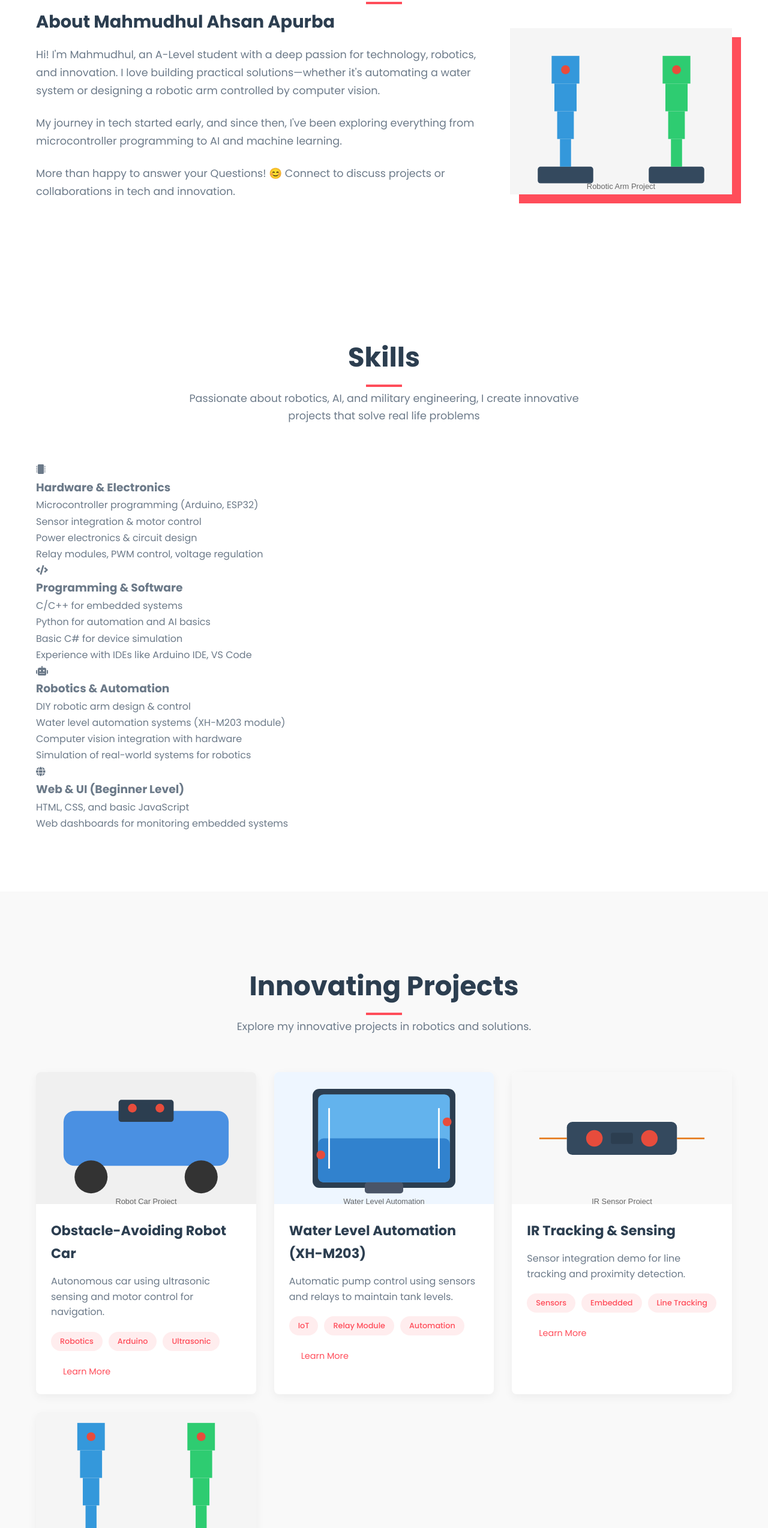
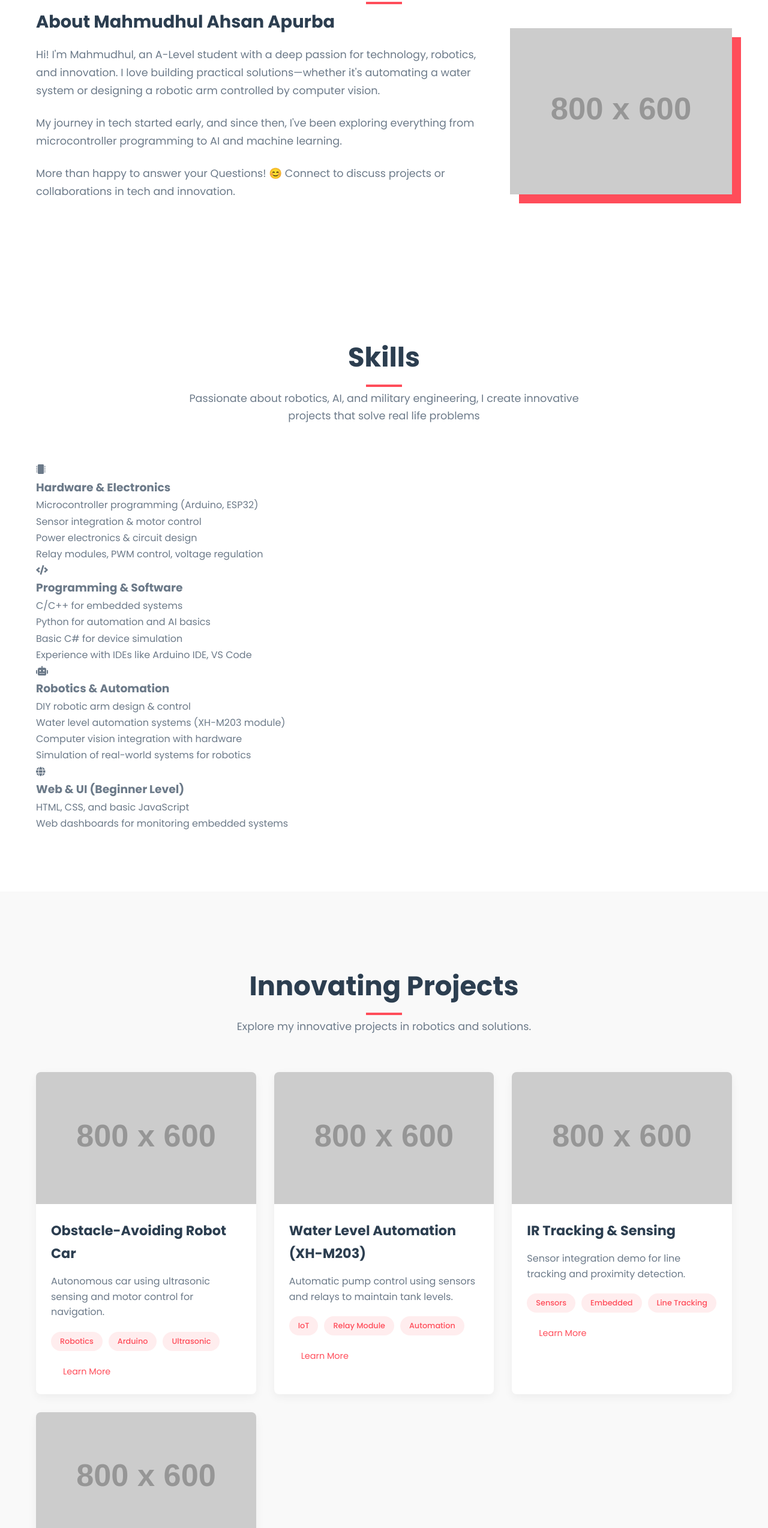
Before and after one commit to appurbo1/appurboplotfolio, a plain HTML site: page index.html in a window 1280 px wide. Shown: the part 979-3526 px from the top of the page at 60% size. Drawn offline with Linux system fonts and the light colour scheme; placeholder pictures from the web are drawn by us.

Commit message:
Images: switch to real JPGs and correct meta

```diff
--- a/index.html
+++ b/index.html
@@ -3,29 +3,29 @@
 <head>
     <meta charset="UTF-8">
     <meta name="viewport" content="width=device-width, initial-scale=1.0">
-    <meta name="description" content="Mike Roder - Professional Radio Broadcaster and Voice Artist">
-    <meta name="keywords" content="Mike Roder, radio, broadcaster, voice artist, audio production">
-    <meta name="author" content="Mike Roder">
+    <meta name="description" content="Mahmudhul Ahsan Apurba – Student portfolio showcasing robotics, automation, and coding projects.">
+    <meta name="keywords" content="Mahmudhul Ahsan Apurba, robotics, Arduino, automation, AI, portfolio">
+    <meta name="author" content="Mahmudhul Ahsan Apurba">
 
     <!-- Open Graph / Facebook -->
     <meta property="og:type" content="website">
-    <meta property="og:url" content="https://radiomiker.com/">
-    <meta property="og:title" content="Mike Roder - Professional Radio Broadcaster">
-    <meta property="og:description" content="Professional radio broadcaster and voice artist with over 15 years of experience">
+    <meta property="og:url" content="https://appurbo1.github.io/appurboplotfolio/">
+    <meta property="og:title" content="Mahmudhul Ahsan Apurba – Portfolio">
+    <meta property="og:description" content="Robotics, automation, and coding projects by Apurba.">
     <meta property="og:image" content="images/robotic-arm.jpg">
 
     <!-- Twitter -->
     <meta property="twitter:card" content="summary_large_image">
-    <meta property="twitter:url" content="https://radiomiker.com/">
-    <meta property="twitter:title" content="Mike Roder - Professional Radio Broadcaster">
-    <meta property="twitter:description" content="Professional radio broadcaster and voice artist with over 15 years of experience">
+    <meta property="twitter:url" content="https://appurbo1.github.io/appurboplotfolio/">
+    <meta property="twitter:title" content="Mahmudhul Ahsan Apurba – Portfolio">
+    <meta property="twitter:description" content="Robotics, automation, and coding projects by Apurba.">
     <meta property="twitter:image" content="images/robotic-arm.jpg">
 
     <!-- Favicon -->
     <link rel="icon" href="favicon.ico" type="image/x-icon">
 
     <!-- Canonical URL -->
-    <link rel="canonical" href="https://radiomiker.com/">
+    <link rel="canonical" href="https://appurbo1.github.io/appurboplotfolio/">
 
     <!-- Google Fonts -->
     <link rel="preconnect" href="https://fonts.googleapis.com">
@@ -38,7 +38,7 @@
     <!-- Custom CSS -->
     <link rel="stylesheet" href="styles.css">
 
-    <title>Mike Roder - Radio Broadcaster</title>
+    <title>Mahmudhul Ahsan Apurba – Portfolio</title>
 </head>
 <body>
     <header>
@@ -80,7 +80,7 @@
                     <p>More than happy to answer your Questions! 😊 Connect to discuss projects or collaborations in tech and innovation.</p>
                 </div>
                 <div class="about-image">
-                    <img src="images/robotic-arm.svg" alt="DIY robotic arm project" loading="lazy">
+                    <img src="images/robotic-arm.jpg" alt="DIY robotic arm project" loading="lazy">
                 </div>
             </div>
         </div>
@@ -154,7 +154,7 @@
                 <!-- Obstacle-Avoiding Robot Car -->
                 <div class="project-card">
                     <div class="project-image">
-                        <img src="images/robot-car.svg" alt="Obstacle-avoiding robot car" loading="lazy">
+                        <img src="images/robot-car.jpg" alt="Obstacle-avoiding robot car" loading="lazy">
                     </div>
                     <div class="project-info">
                         <h3>Obstacle-Avoiding Robot Car</h3>
@@ -171,7 +171,7 @@
                 <!-- Water Level Automation (XH-M203) -->
                 <div class="project-card">
                     <div class="project-image">
-                        <img src="images/water-level.svg" alt="Water level automation system" loading="lazy">
+                        <img src="images/water-level.jpg" alt="Water level automation system" loading="lazy">
                     </div>
                     <div class="project-info">
                         <h3>Water Level Automation (XH-M203)</h3>
@@ -188,7 +188,7 @@
                 <!-- IR Tracking & Sensing -->
                 <div class="project-card">
                     <div class="project-image">
-                        <img src="images/ir-sensor.svg" alt="IR sensor module" loading="lazy">
+                        <img src="images/ir-sensor.jpg" alt="IR sensor module" loading="lazy">
                     </div>
                     <div class="project-info">
                         <h3>IR Tracking & Sensing</h3>
@@ -205,7 +205,7 @@
                 <!-- DIY Robotic Arm -->
                 <div class="project-card">
                     <div class="project-image">
-                        <img src="images/robotic-arm.svg" alt="DIY robotic arm" loading="lazy">
+                        <img src="images/robotic-arm.jpg" alt="DIY robotic arm" loading="lazy">
                     </div>
                     <div class="project-info">
                         <h3>DIY Robotic Arm</h3>
```
